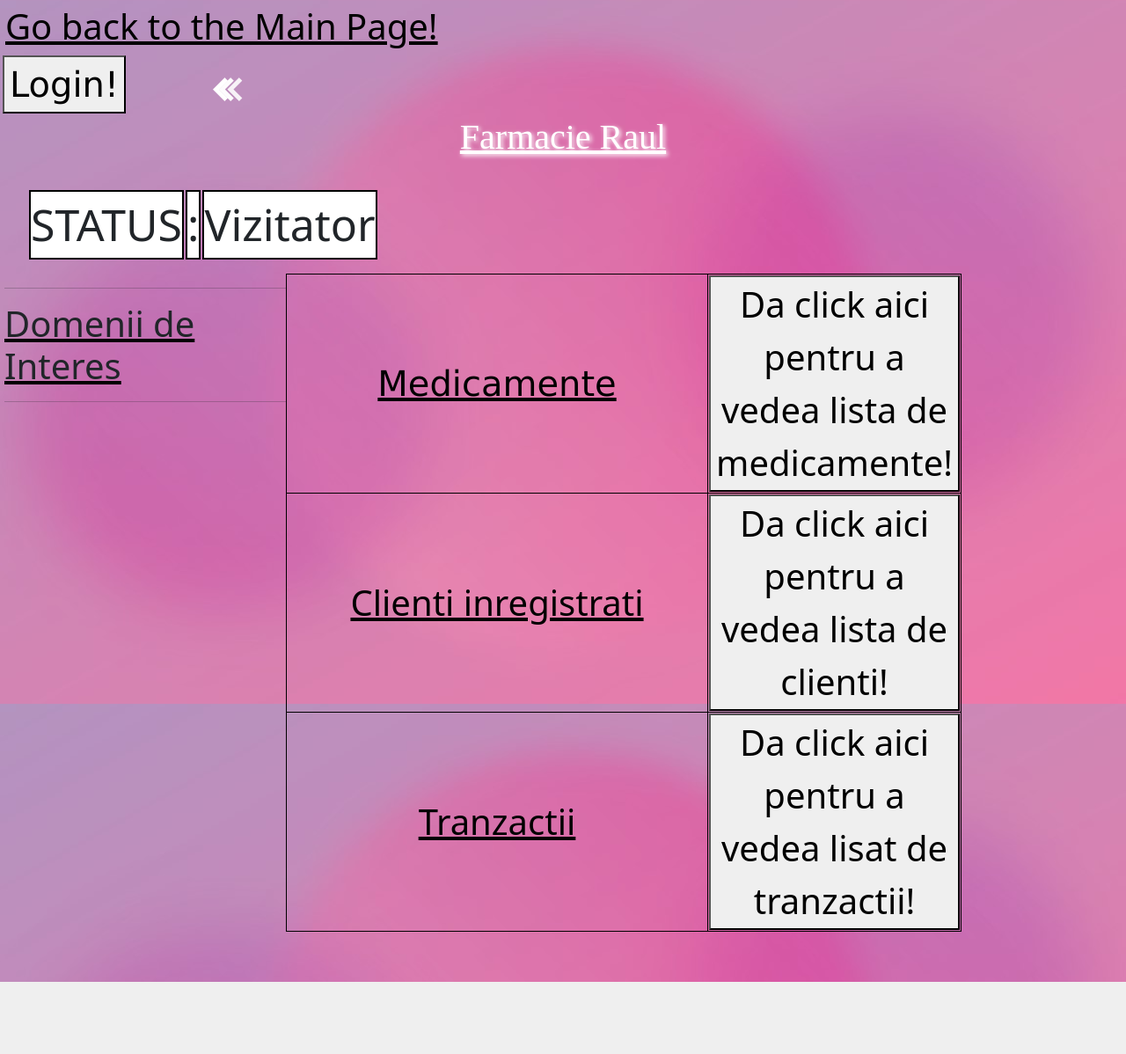
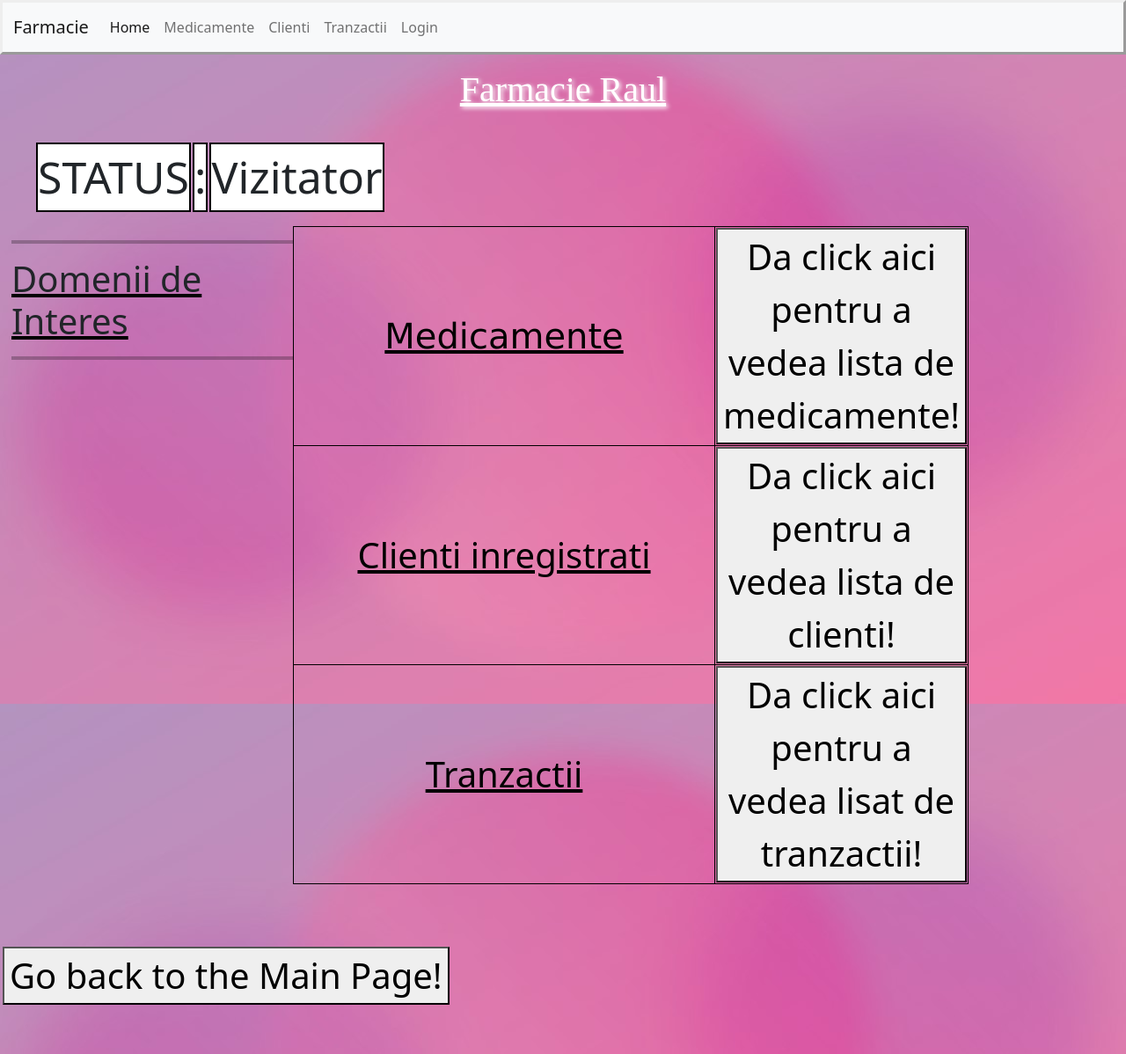
Before and after one commit to DolhaRaul/Django_FarmacieOnline, a Django app: page / in a window 1280 px wide. Shown: the whole page at 88% size. Before the commit the page ends 1116 px from the top, so only its background shows below. Run offline with Django 4.2, Linux system fonts and the light colour scheme; some libraries are stand-ins or nearby versions.

Commit message:
Modificari HomePage + Login

```diff
--- a/DjangoProject/FarmacieOnline/static/homePage.css
+++ b/DjangoProject/FarmacieOnline/static/homePage.css
@@ -49,7 +49,7 @@ tr{
     width: 100vw;
     height: 100vh;
 }
-.button{
+.button-status{
     transition-duration:0.3s;
     background-color: white;
     border: 2px solid black;
@@ -61,7 +61,7 @@ tr{
     /*left: 20px;*/
     /*top:30px*/
 }
-.button:hover{
+.button-status:hover{
     background-color: lightpink;
     float: left;
 }
@@ -76,7 +76,9 @@ li{
     margin-bottom:10px;
     top:30px
 }
-
+hr{
+    border: 2px solid black;
+}
 a:link, a:active, a:visited{
     color: black;
 }
--- a/DjangoProject/FarmacieOnline/static/main.css
+++ b/DjangoProject/FarmacieOnline/static/main.css
@@ -0,0 +1,3 @@
+footer{
+    height: 100px;
+}
--- a/DjangoProject/FarmacieOnline/static/navbar.css
+++ b/DjangoProject/FarmacieOnline/static/navbar.css
@@ -0,0 +1,46 @@
+.footer{
+   resize: both;
+   position: relative;
+   text-align: Left;
+   bottom:0px;
+   margin-bottom:25px;
+   margin-top: auto;
+   border:5px;
+}
+
+#link-back{
+   font-size:40px;
+   margin:3px;
+}
+
+#Login{
+   font-family: Verdana, sans-serif;
+   font-size: 40px;
+}
+
+#Logout{
+   font-family: Verdana, sans-serif;
+   font-size: 40px;
+}
+
+.buttonLogin{
+   transition-duration: 0.3s;
+}
+
+.buttonLogin:hover{
+   background-color: #5dbea3;
+}
+
+.buttonLogout
+{
+   transition-duration: 0.3s;
+}
+
+.buttonLogout:hover
+{
+    background-color: #e90600;
+}
+nav{
+   border-style: outset;
+   mso-border-shadow: yes;
+}
--- a/DjangoProject/FarmacieOnline/templates/home.html
+++ b/DjangoProject/FarmacieOnline/templates/home.html
@@ -16,10 +16,10 @@
     <h1>Farmacie Raul</h1>
     <div>
         <ul style="display: flex;">
-            <li><p class="button" style="display: block">STATUS</p></li>
-            <li><span class="button">:</span></li>
+            <li><p class="button-status" style="display: block">STATUS</p></li>
+            <li><span class="button-status">:</span></li>
             <li>
-                <p class = "button">
+                <p class = "button-status">
                     {% if request.user.is_superuser %}
                         ADMIN
                     {% elif request.user.is_authenticated %}
--- a/DjangoProject/FarmacieOnline/templates/login_register.html
+++ b/DjangoProject/FarmacieOnline/templates/login_register.html
@@ -9,7 +9,7 @@
             <input type="text" id="username" name="username" placeholder="Scrie username ul">
 
             <label for="password">Password</label>
-            <input type="text" id = "password" name="password" placeholder="Scrie password ul">
+            <input type="password" id = "password" name="password" placeholder="Scrie password ul">
             {# Numele trebuie sa fie diferit pentru fiecare input? #}
             <input type="submit" value="Login">
         </form>
--- a/DjangoProject/FarmacieOnline/templates/main.html
+++ b/DjangoProject/FarmacieOnline/templates/main.html
@@ -7,12 +7,15 @@
     <meta name="viewport" content="width=device-width, initial-scale=1">
     <meta http-equiv="X-UA-Compatible" content="ie=edge">
     {% load static %}
+    <link rel="stylesheet" href="{% static 'main.css' %}">
     {% block css %}
     {% endblock  %}
 </head>
 <body>
 
 {% include "navbar.html" %}
+
+<main class="mx-2 my-3">
     {% if messages %}
     <ul class="messages" style="list-style-type: none">
         {% for message in messages %}
@@ -23,6 +26,12 @@
     {% endif %}
     {% block content %}
     {% endblock  %}
+</main>
+<footer class="footer navbar-fixed-bottom">
+    <button id = "link-back" onclick="window.location = '/'" title="Go back to the starting page of this web site!">
+            Go back to the Main Page!
+    </button>
+</footer>
 
 <script src="https://cdn.jsdelivr.net/npm/bootstrap@5.1.3/dist/js/bootstrap.bundle.min.js" integrity="sha384-ka7Sk0Gln4gmtz2MlQnikT1wXgYsOg+OMhuP+IlRH9sENBO0LRn5q+8nbTov4+1p" crossorigin="anonymous"></script>
 <script src="https://kit.fontawesome.com/7583353572.js" crossorigin="anonymous"></script>
--- a/DjangoProject/FarmacieOnline/templates/navbar.html
+++ b/DjangoProject/FarmacieOnline/templates/navbar.html
@@ -1,71 +1,55 @@
 {% load static %}
-   <link rel="stylesheet" href="{% static 'arrow.css' %}">
-<style>
-   .footer{
-       resize: both;
-       position: relative;
-       text-align: Left;
-       bottom:0px;
-       margin-bottom:25px;
-       margin-top: auto;
-       border:5px;
-   }
-   #thisSpan{
-       font-size:40px;
-       margin:3px;
-   }
-   #Login{
-       font-family: Verdana, sans-serif;
-       font-size: 40px;
-   }
-   #Logout{
-       font-family: Verdana, sans-serif;
-       font-size: 40px;
-   }
-   .buttonLogin{
-       transition-duration: 0.3s;
-   }
-    .buttonLogin:hover{
-       background-color: #5dbea3;
-   }
-   .buttonLogout
-   {
-       transition-duration: 0.3s;
-   }
-   .buttonLogout:hover
-   {
-        background-color: #e90600;
-   }
 
-</style>
-<div>
-        <span id = "thisSpan">
-            <a id = "thisSpan" href = '/' title="Go back to the starting page of this web site!">
-                Go back to the Main Page!
-            </a>
-        </span>
-</div>
-{% if request.user.is_authenticated %}
-    <div style="position: relative">
-    <a id = "Logout" href="{% url 'logout' %}"><button class = "buttonLogout" style="margin:3px;text-align: left">Logout!</button></a>
-    <ul class="arrow">
-        <li></li>
-        <li></li>
-        <li></li>
-    </ul>
+{% block css %}
+    <link rel="stylesheet" href="{% static 'arrow.css' %}">
+    <link rel="stylesheet" href="{% static 'navbar.css' %}">
+{% endblock %}
+
+{#{% if request.user.is_authenticated %}#}
+{#    <div style="position: relative">#}
+{#    <a id = "Logout" href="{% url 'logout' %}"><button class = "buttonLogout" style="margin:3px;text-align: left">Logout!</button></a>#}
+{#    <ul class="arrow">#}
+{#        <li></li>#}
+{#        <li></li>#}
+{#        <li></li>#}
+{#    </ul>#}
+{#    </div>#}
+{#    {% comment %}<a id = "Logout" href="{% url 'logout' %}"><button class = "buttonLogout" style="margin:3px;text-align: left">Logout!</button></a>#}
+{#    {% endcomment %}#}
+{#{% else %}#}
+{#     <div style="position: relative">#}
+{#        <a id = "Login" href="{% url 'login' %}"><button class = "buttonLogin" style="margin:3px;text-align: left">Login!</button></a>#}
+{#        <ul class="arrow">#}
+{#            <li></li>#}
+{#            <li></li>#}
+{#            <li></li>#}
+{#        </ul>#}
+{#    </div>#}
+{#{% endif %}#}
+
+<nav class="navbar navbar-expand-lg navbar-light bg-light">
+  <div class="container-fluid">
+    <a class="navbar-brand" href="#">Farmacie</a>
+    <button class="navbar-toggler" type="button" data-bs-toggle="collapse" data-bs-target="#navbarNavAltMarkup" aria-controls="navbarNavAltMarkup" aria-expanded="false" aria-label="Toggle navigation">
+      <span class="navbar-toggler-icon"></span>
+    </button>
+    <div class="collapse navbar-collapse" id="navbarNavAltMarkup">
+      <div class="navbar-nav">
+        <a class="nav-link active" aria-current="page" href="{% url 'home' %}">Home</a>
+        <a class="nav-link" href="{% url 'medicamente' %}">Medicamente</a>
+        <a class="nav-link" href="{% url 'clienti' %}">Clienti</a>
+        <a class="nav-link" href="{% url 'tranzactii' %}">Tranzactii</a>
+        {% if request.user.is_authenticated %}
+            <a class="nav-link" href="{% url 'logout' %}">Logout</a>
+        {% else %}
+            <a class="nav-link" href="{% url 'login' %}">Login</a>
+        {% endif %}
+      </div>
     </div>
-    {% comment %}<a id = "Logout" href="{% url 'logout' %}"><button class = "buttonLogout" style="margin:3px;text-align: left">Logout!</button></a>
-    {% endcomment %}
-{% else %}
-     <div style="position: relative">
-    <a id = "Login" href="{% url 'login' %}"><button class = "buttonLogin" style="margin:3px;text-align: left">Login!</button></a>
-    <ul class="arrow">
-        <li></li>
-        <li></li>
-        <li></li>
-    </ul>
-    </div>
-{% endif %}
+  </div>
+</nav>
+
+</nav>
 
 
 <!-- DEFINIM o linie separatoare intre aceasta referinta si restul paginii HTML!-->
--- a/DjangoProject/FarmacieOnline/views.py
+++ b/DjangoProject/FarmacieOnline/views.py
@@ -1,9 +1,6 @@
 from django.shortcuts import render, redirect
 from django.template import loader
 from django.http import HttpResponse
-from .models import Medicament, Tranzactie
-from .models import User
-from .forms import MedicamentForm, UserForm, TranzactieForm
 from django.contrib import messages  # Le folosim pentru a arunca erori, etc
 from django.contrib.auth.decorators import login_required  # Le folosim pentru a arunca erori, etc
 from django.contrib.auth.forms import UserCreationForm
@@ -11,6 +8,10 @@ from django.db.models import Q
 from django.contrib.auth import authenticate, login, \
     logout  # Pt login, logoout useri; metode deja implmenetate de Django
 
+from .models import Medicament, Tranzactie
+from .models import User
+from .forms import MedicamentForm, UserForm, TranzactieForm
+from django.db import models
 
 def loginPage(request):
     page = 'login'
@@ -40,9 +41,9 @@ def logoutUser(request):
 
 def registerUser(request):
     page='register'
-    form = UserCreationForm()#Formularul initial, cu datele(in inputuri) necompletate
+    form = UserForm() #Formularul initial, cu datele(in inputuri) necompletate
     if request.method == "POST":
-        form = UserCreationForm(request.POST)  # NOUL FORMULAR, CU DATELE(din input) completate
+        form = UserForm(request.POST)  # NOUL FORMULAR, CU DATELE(din input) completate
         if form.is_valid():
             user = form.save(commit=False) #Daca vreau eventual sa fac validari
             user.save()
```
Also changed, not shown: DjangoProject/FarmacieOnline/forms.py (+7 -4 lines), DjangoProject/db.sqlite3. Lines whose indentation alone changed are shown as unchanged.
